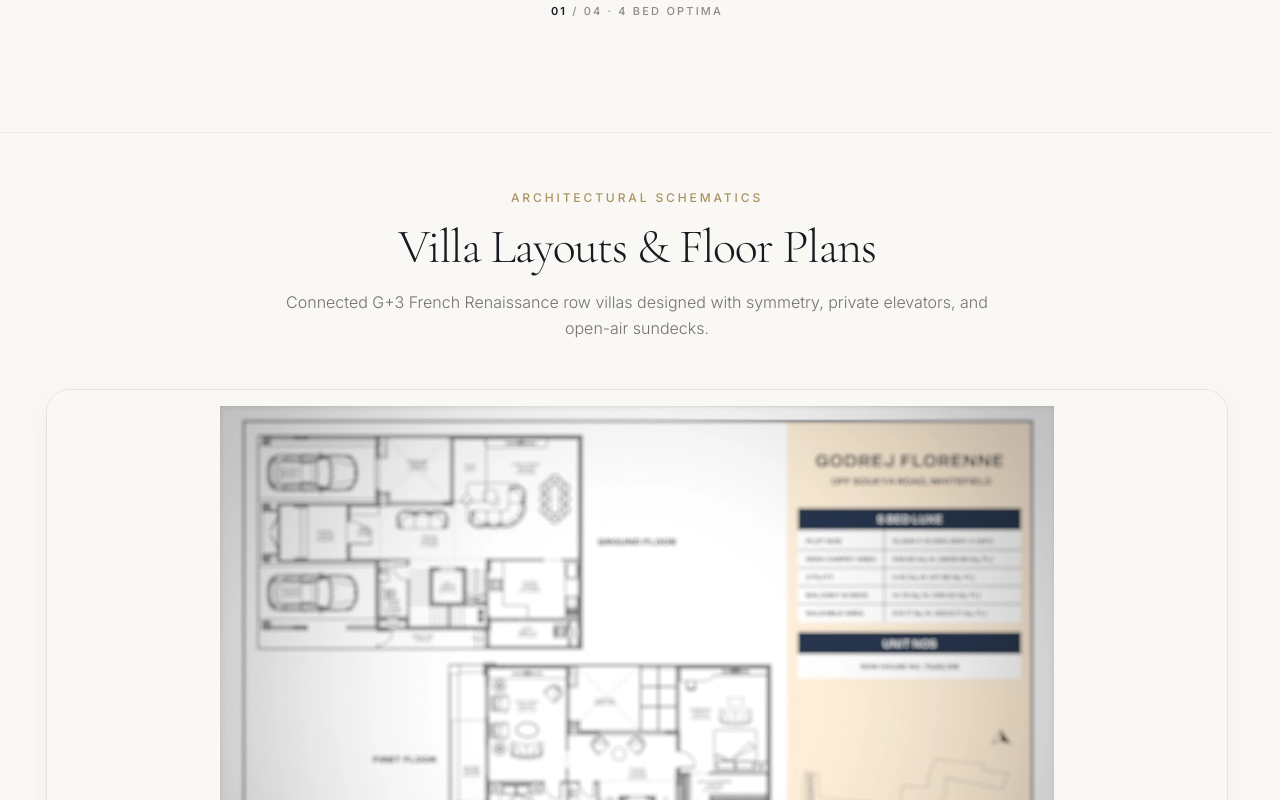
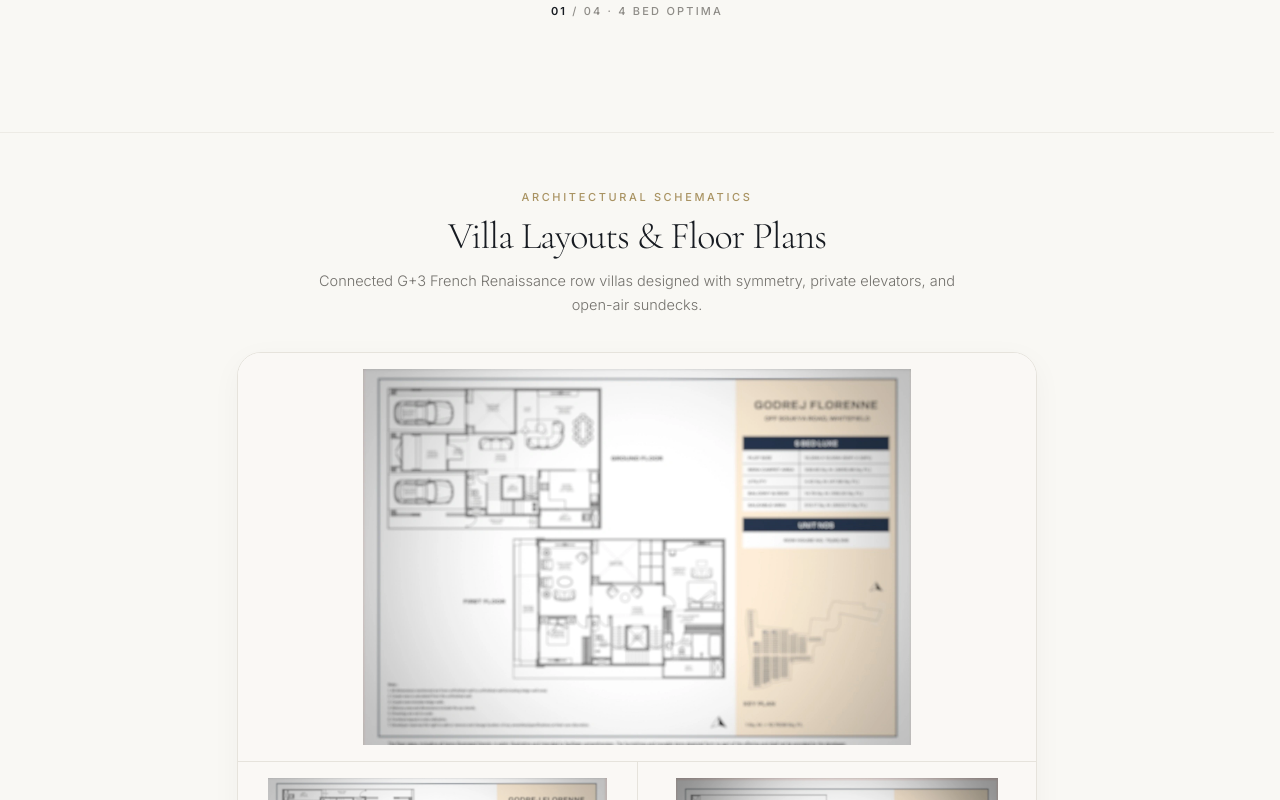
Before and after one commit to venkiteshns/Anto-web, a Next.js app in the folder WebPage/: page / in a window 1280 px wide. Shown: the part 3200-4000 px from the top of the page. Built offline with nearby package versions, Linux system fonts and the light colour scheme.

Commit message:
style: reduce floor plan grid max-width and vertical spacing for compact presentation

```diff
--- a/WebPage/components/sections/FloorPlanGrid.tsx
+++ b/WebPage/components/sections/FloorPlanGrid.tsx
@@ -52,23 +52,23 @@ export default function FloorPlanGrid() {
   }, [activePhoto, handleKeyDown]);
 
   return (
-    <section className="w-full bg-estate-bg pt-10 sm:pt-14 md:pt-18 pb-16 sm:pb-24 border-t border-[#E6E3DC]/60">
+    <section className="w-full bg-estate-bg pt-8 sm:pt-10 md:pt-14 pb-12 sm:pb-16 border-t border-[#E6E3DC]/60">
       <div className="w-full max-w-[1366px] mx-auto px-6 md:px-12 lg:px-[46px]">
         {/* Editorial Section Header */}
-        <div className="text-center max-w-[720px] mx-auto mb-8 md:mb-12">
-          <p className="text-[#A99362] text-[11px] md:text-[12px] uppercase font-sans tracking-[0.24em] font-medium mb-2.5 select-none">
+        <div className="text-center max-w-[640px] mx-auto mb-6 md:mb-9">
+          <p className="text-[#A99362] text-[10.5px] md:text-[11px] uppercase font-sans tracking-[0.24em] font-medium mb-2 select-none">
             ARCHITECTURAL SCHEMATICS
           </p>
-          <h2 className="text-estate-primary font-serif font-light text-[32px] sm:text-[40px] md:text-[48px] leading-tight tracking-tight select-none">
+          <h2 className="text-estate-primary font-serif font-light text-[28px] sm:text-[34px] md:text-[38px] leading-tight tracking-tight select-none">
             Villa Layouts & Floor Plans
           </h2>
-          <p className="mt-3 text-estate-secondary font-sans font-light text-[14px] sm:text-[15px] md:text-[16px] leading-relaxed">
+          <p className="mt-2 text-estate-secondary font-sans font-light text-[13.5px] sm:text-[14.5px] leading-relaxed">
             Connected G+3 French Renaissance row villas designed with symmetry, private elevators, and open-air sundecks.
           </p>
         </div>
 
-        {/* Single Unified 3-Photo Grid Container (1 on Top, 2 on Bottom) */}
-        <div className="w-full bg-white rounded-2xl md:rounded-3xl border border-[#E6E3DC] shadow-[0_8px_30px_rgba(0,0,0,0.04)] overflow-hidden">
+        {/* Compact Unified 3-Photo Grid Container (1 on Top, 2 on Bottom) */}
+        <div className="w-full max-w-[760px] lg:max-w-[800px] mx-auto bg-white rounded-2xl md:rounded-3xl border border-[#E6E3DC] shadow-[0_8px_30px_rgba(0,0,0,0.04)] overflow-hidden">
           {/* Row 1: Top Image (Full Width) */}
           <div
             onClick={() => setActivePhoto(GRID_PHOTOS.top)}
```
